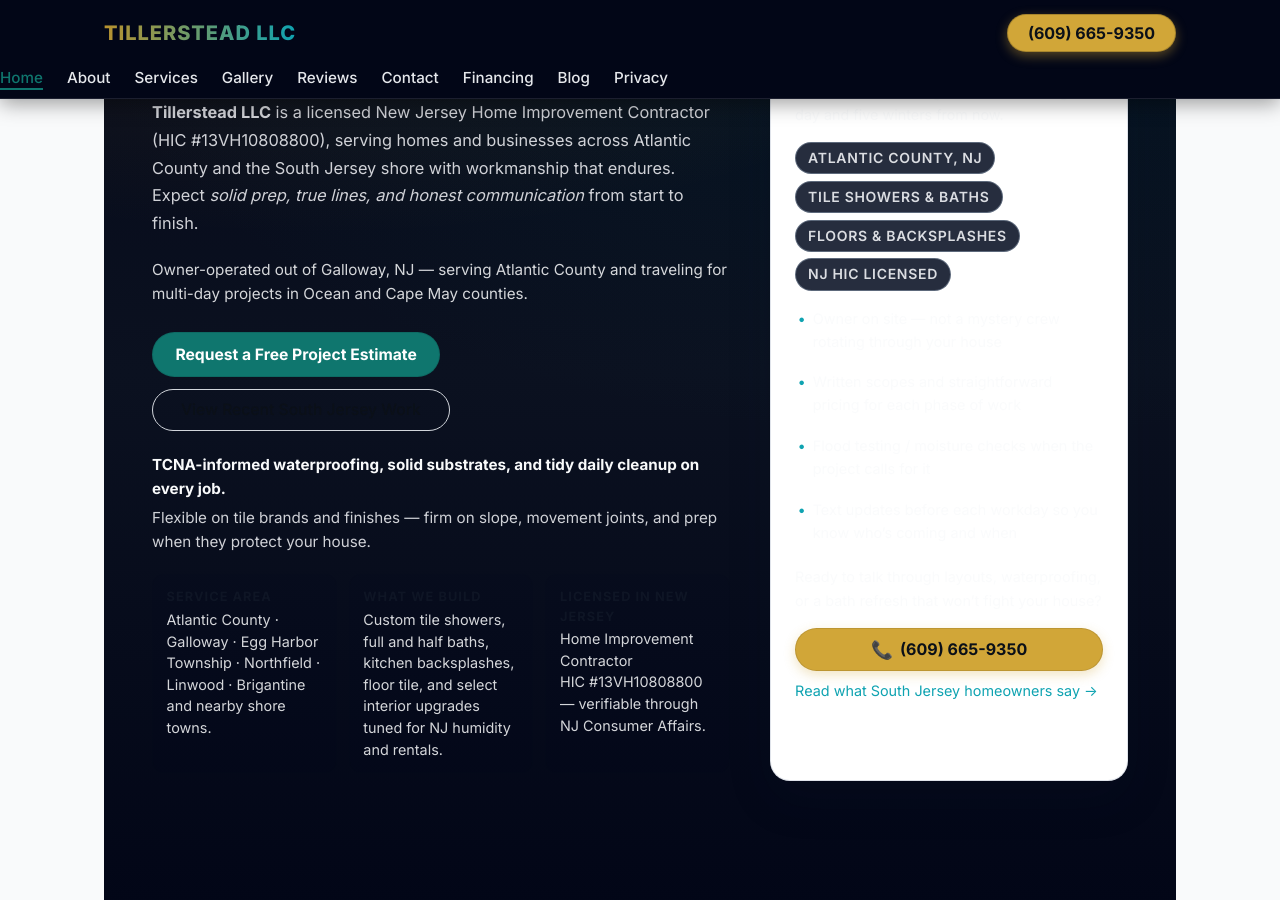
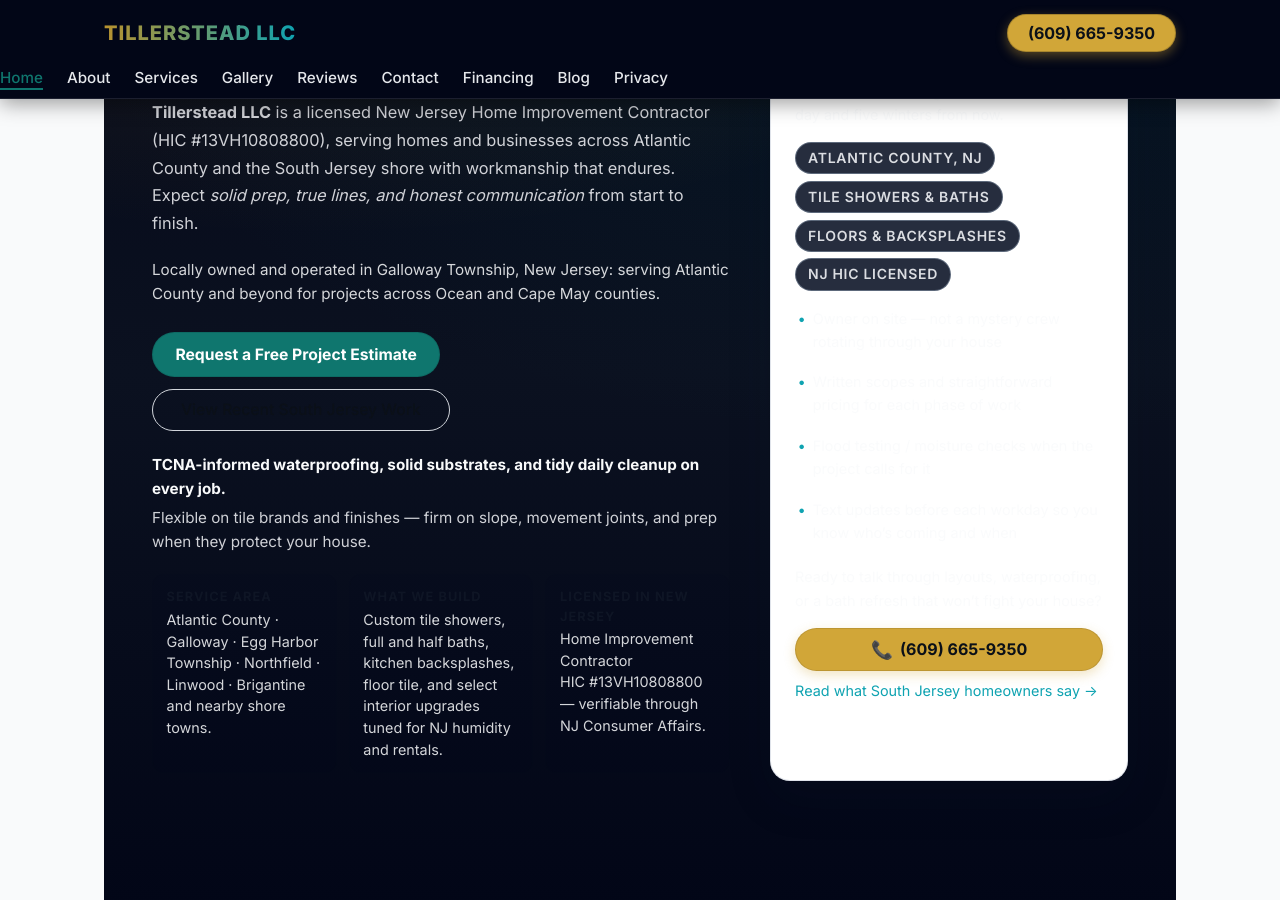
Before and after one commit to XTX33/Tillerstead-site, a Jekyll site: the page built from index.html, in a window 1280 px wide and 900 px high, scrolled down 327 px. Built offline with Jekyll 4.4.1, drawn with Linux system fonts in a browser that asks for light colours.

Commit message:
Update index.html

```diff
--- a/index.html
+++ b/index.html
@@ -103,8 +103,7 @@
 </p>
 
       <p class="hero-note text-light-subtle">
-        Owner-operated out of {{ site.company.address_locality }}, NJ — serving Atlantic County and traveling
-        for multi-day projects in Ocean and Cape May counties.
+        Locally owned and operated in Galloway Township, New Jersey: serving Atlantic County and beyond for projects across Ocean and Cape May counties.
       </p>
 
       <!-- Primary hero actions -->
```
